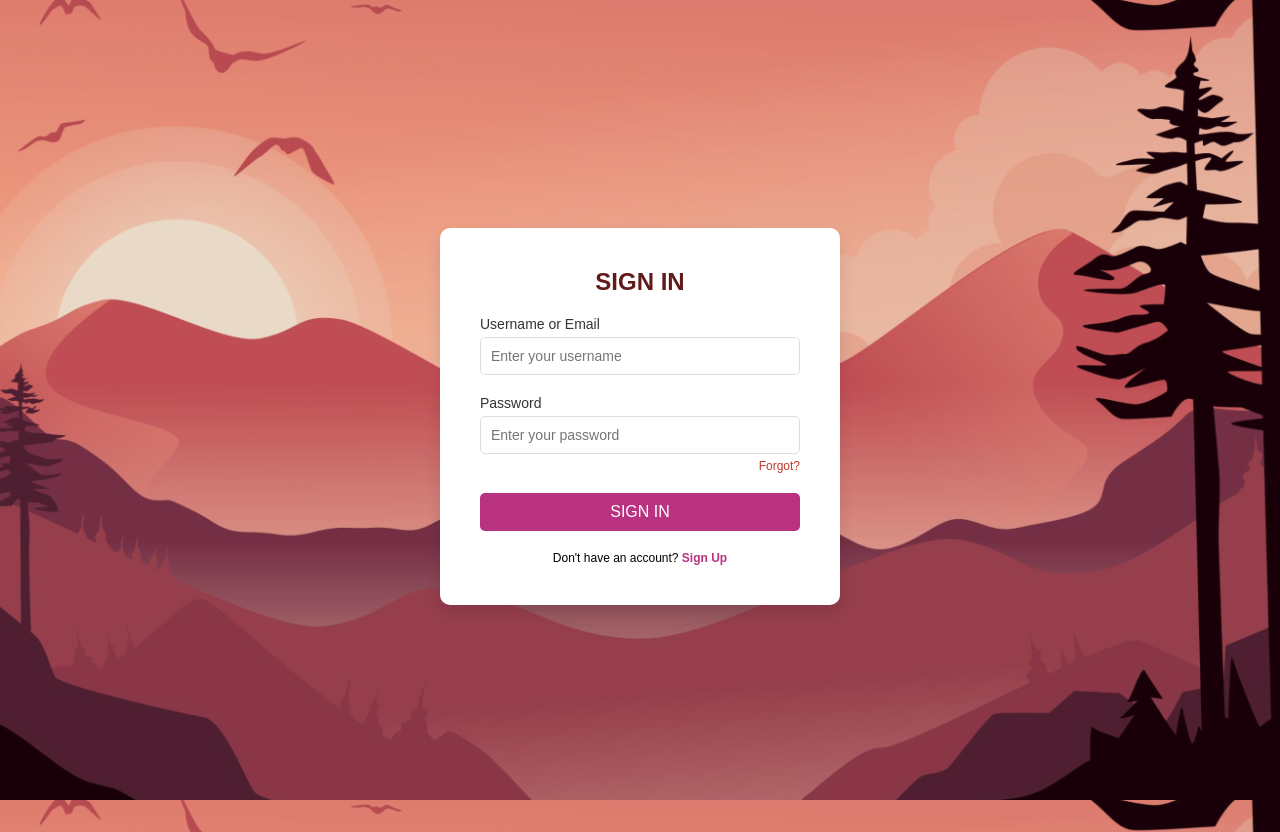
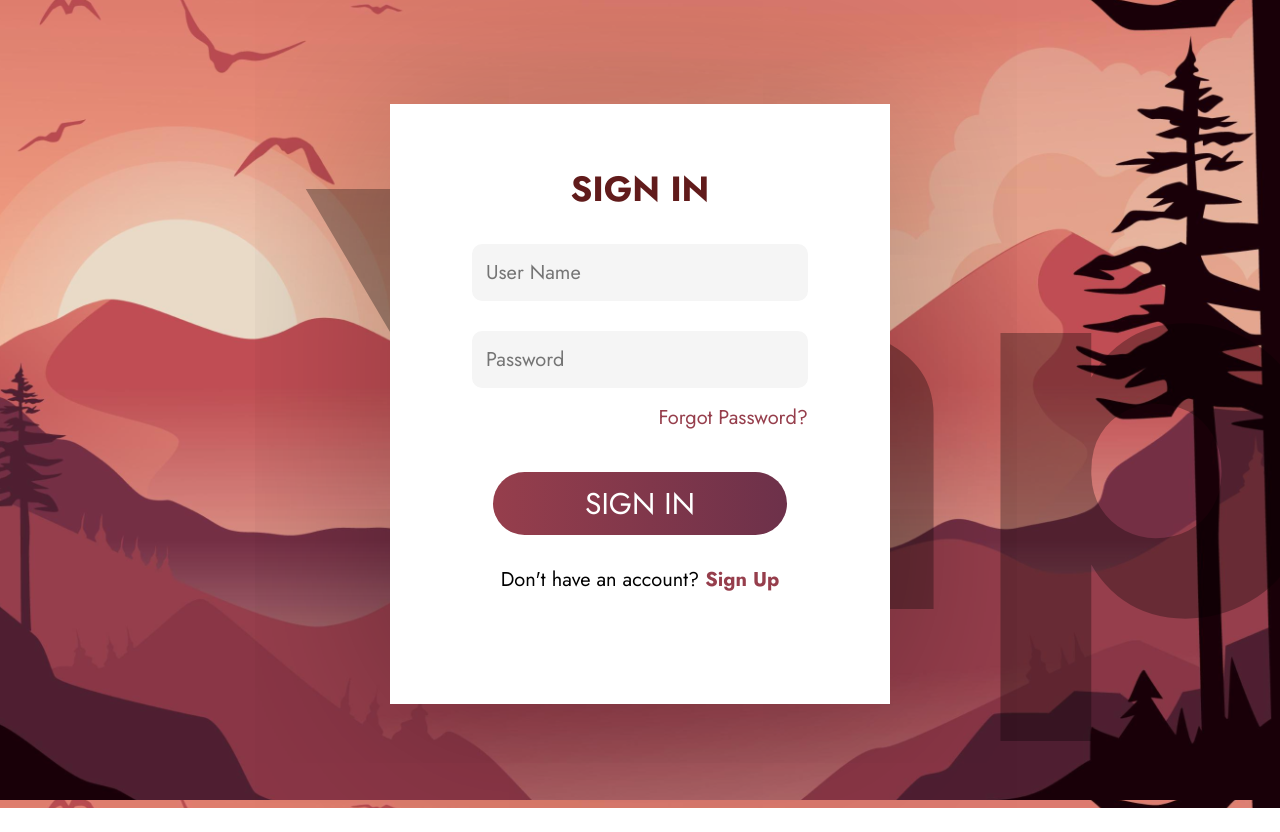
Before and after one commit to pokemau/yapster, a Django app: page /login/ in a window 1280 px wide. After the commit the page ends 808 px from the top, so only its background shows below. Run offline with Django 5.2, Linux system fonts and the light colour scheme.

Commit message:
(ZED) Changed Fonts, Container sizes, Font size, Yapster animation, and more

```diff
--- a/yapster/user/static/styles.css
+++ b/yapster/user/static/styles.css
@@ -1,8 +1,10 @@
+@import url('https://fonts.googleapis.com/css2?family=Jost:ital,wght@0,100..900;1,100..900&display=swap');
+
 * {
     margin: 0;
     padding: 0;
     box-sizing: border-box;
-    font-family: 'Arial', sans-serif;
+    font-family: 'Jost', sans-serif;
 }
 
 /* Background: WILL HAVE TO CHANGE THE BG SAME AS FIGMA - ZED*/
@@ -14,12 +16,45 @@ body {
     align-items: center;
 }
 
+/* Keyframes */
+@keyframes moveText {
+    0% {
+        transform: translateX(100%);
+    }
+    100% {
+        transform: translateX(-100%);
+    }
+}
+
+/* Container for background text */
+.background-text-container {
+    position: fixed;
+    top: 0;
+    left: 0;
+    width: 100%;
+    height: 100%;
+    overflow: hidden;
+    z-index: -1;
+    display: flex;
+    align-items: center;
+    justify-content: center;
+}
+
+/* Background text */
+.background-text {
+    font-size: 600px;
+    font-weight: bold;
+    color: rgba(0, 0, 0, 0.3);
+    white-space: nowrap;
+    animation: moveText 20s linear infinite;
+}
+
 /* Container sa form */
 .container {
     width: 100%;
     padding: 20px;
     margin: 1rem 0;
-    height: 100vh;
+    height: 97vh;
     display: flex;
     justify-content: center;
     align-items: center;
@@ -28,24 +63,29 @@ body {
 /* Signin box */
 .sign-in-box {
     background-color: white;
-    min-width: 400px;
+    min-width: 500px;
+    height: 600px;
     padding: 40px;
-    box-shadow: 0 8px 15px rgba(0, 0, 0, 0.1);
-    border-radius: 10px;
+    box-shadow: 0 8px 200px rgba(0, 0, 0, 0.3);
     text-align: center;
 }
 
 /* Title */
 .sign-in-box h2 {
     color: #611b1b;
-    font-size: 24px;
-    margin-bottom: 20px;
+    font-size: 35px;
+    margin-bottom: 30px;
+    margin-top: 20px;
 }
 
 /* Input*/
 .input-box {
     margin-bottom: 20px;
     text-align: left;
+    display: flex;
+    justify-content: center;
+    align-items: center;
+    flex-direction: column;
 }
 
 .input-box label {
@@ -57,21 +97,24 @@ body {
 
 .input-box input,
 #gender {
-    width: 100%;
-    padding: 10px;
-    font-size: 14px;
-    border-radius: 5px;
-    border: 1px solid #ddd;
+    width: 80%;
+    padding: 14px;
+    font-size: 20px;
+    border-radius: 10px;
+    background-color: #f5f5f5;
+    border: none;
+    margin-bottom: 10px;
 }
 
 /* Forgot password */
 .forgot {
     display: block;
     text-align: right;
-    font-size: 12px;
+    font-size: 20px;
     margin-top: 5px;
-    color: #c0392b;
+    color: #963E4C;
     text-decoration: none;
+    width: 80%;
 }
 
 .forgot:hover {
@@ -80,19 +123,37 @@ body {
 
 /* Button */
 .btn {
-    width: 100%;
+    width: 70%;
     padding: 10px;
-    background-color: #b83280;
+    background: linear-gradient(90deg, #963E4C, #6D314A);
     color: white;
-    font-size: 16px;
+    font-size: 30px;
     border: none;
-    border-radius: 5px;
+    border-radius: 50px;
     cursor: pointer;
     transition: background-color 0.3s ease;
+    margin-top: 20px;
 }
 
 .btn:hover {
     background-color: #9b59b6;
+}
+
+/* Last question */
+.last-question {
+    margin-top: 30px;
+    font-size: 20px;
+    text-align: center;
+}
+
+.last-question a {
+    color: #963E4C;
+    text-decoration: none;
+    font-weight: bold;
+}
+
+.last-question a:hover {
+    text-decoration: underline;
 }
 
 /* Sign up link */
--- a/yapster/user/templates/login.html
+++ b/yapster/user/templates/login.html
@@ -9,18 +9,19 @@
 </head>
 <body>
     <div class="container">
+        <div class="background-text-container">
+            <div class="background-text">Yapster</div>
+        </div>
         <div class="sign-in-box">
             <h2>SIGN IN</h2>
             <form action="" method="POST">
                 {% csrf_token %}
                 <div class="input-box">
-                    <label for="username">Username or Email</label>
-                    <input type="text" name="username" id="username" placeholder="Enter your username" required>
+                    <input type="text" name="username" id="username" placeholder="User Name" required>
                 </div>
                 <div class="input-box">
-                    <label for="password">Password</label>
-                    <input type="password" name="password" id="password" placeholder="Enter your password" required>
-                    <a href="#" class="forgot">Forgot?</a>
+                    <input type="password" name="password" id="password" placeholder="Password" required>
+                    <a href="#" class="forgot">Forgot Password?</a>
                 </div>
                 {% for message in messages %}
                 <p id="signup-error-msg">
@@ -29,7 +30,9 @@
                 {% endfor %}
                 <button type="submit" class="btn">SIGN IN</button>
             </form>
-            <p>Don't have an account? <a href="{% url 'register' %}">Sign Up</a></p>
+            <div class="last-question">
+                Don't have an account? <a href="{% url 'register' %}">Sign Up</a>
+            </div>
         </div>
     </div>
 </body>
```
